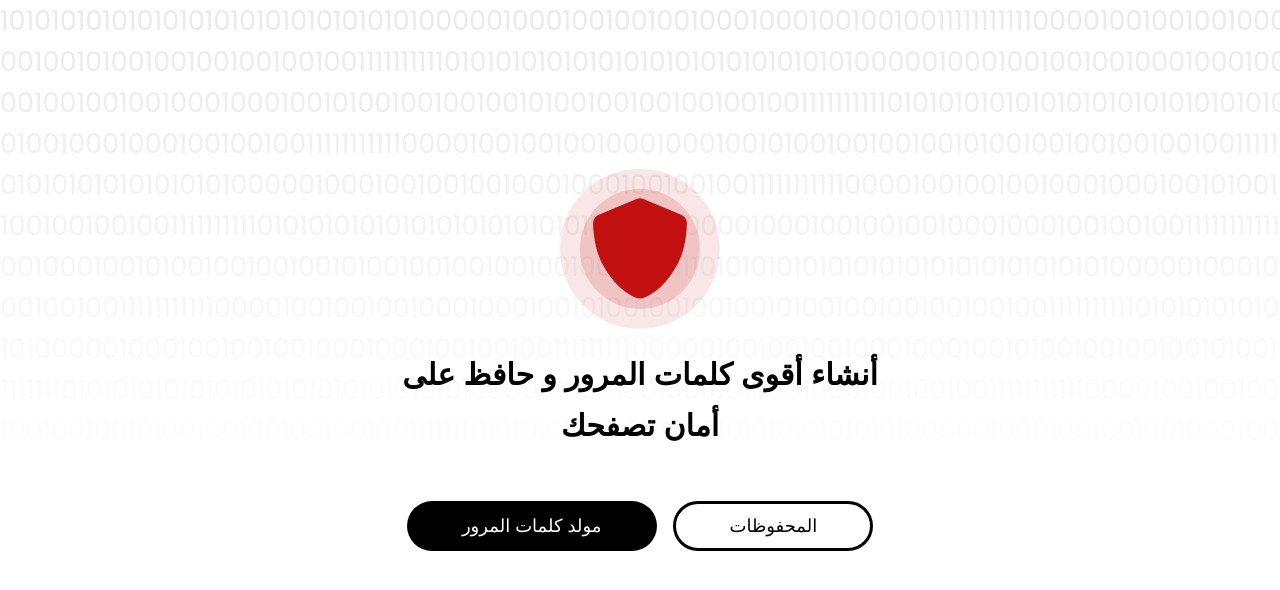
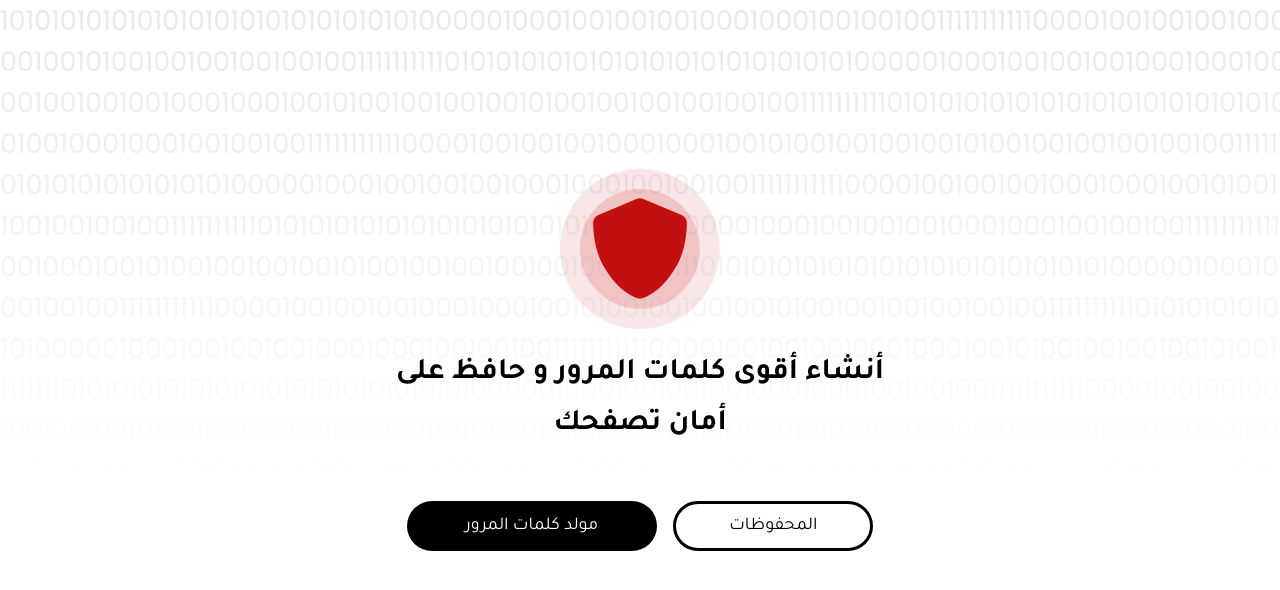
Before and after one commit to 2waab/Passwords-Safty, a plain HTML site: page index.html in a window 1280 px wide. Drawn offline with Linux system fonts and the light colour scheme.

Commit message:
Update home.css

```diff
--- a/CSS/home.css
+++ b/CSS/home.css
@@ -18,7 +18,7 @@ a {
 }
 body {
     height: 100vh;
-	font-family: 'Cairo', sans-serif;
+	font-family: 'Tajawal', sans-serif;
     display: flex;
     align-items: center;
     justify-content: center;
```
